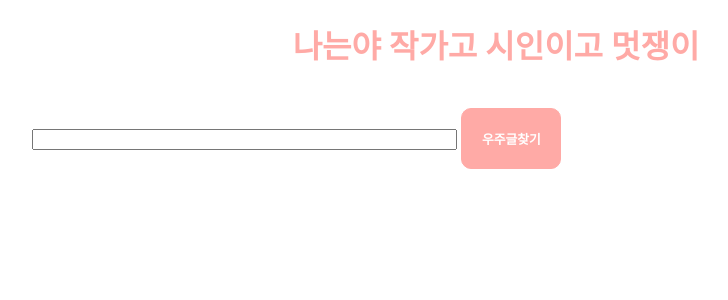
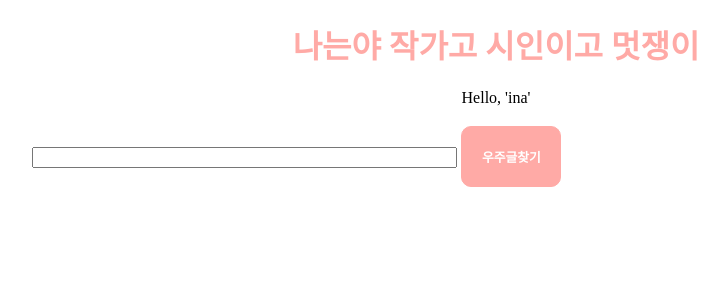
Before and after one commit to ina-uzu/GooninPage, a Django app: page /board-write/ in a window 1280 px wide. Shown: the top 300 px of the page, without its empty margins (144-872 px from the left). Run offline with Django 3.2, Linux system fonts and the light colour scheme.

Commit message:
write post page views

```diff
--- a/main/templates/boardWrite.html
+++ b/main/templates/boardWrite.html
@@ -9,6 +9,7 @@
 </head>
 
 <body>
+<center> Hello, '{{ name }}' </center>
   <table width=700>
       <tr>
           <td>
--- a/main/views.py
+++ b/main/views.py
@@ -48,7 +48,7 @@ class pagingHelper:
 
 def show_write_form(request):
     template = get_template('boardWrite.html')
-    context = Context({})
+    context = Context({'name':'ina'})
 
     #return render_to_response('boardWrite.html')
     return HttpResponse(template.render(context))
```
